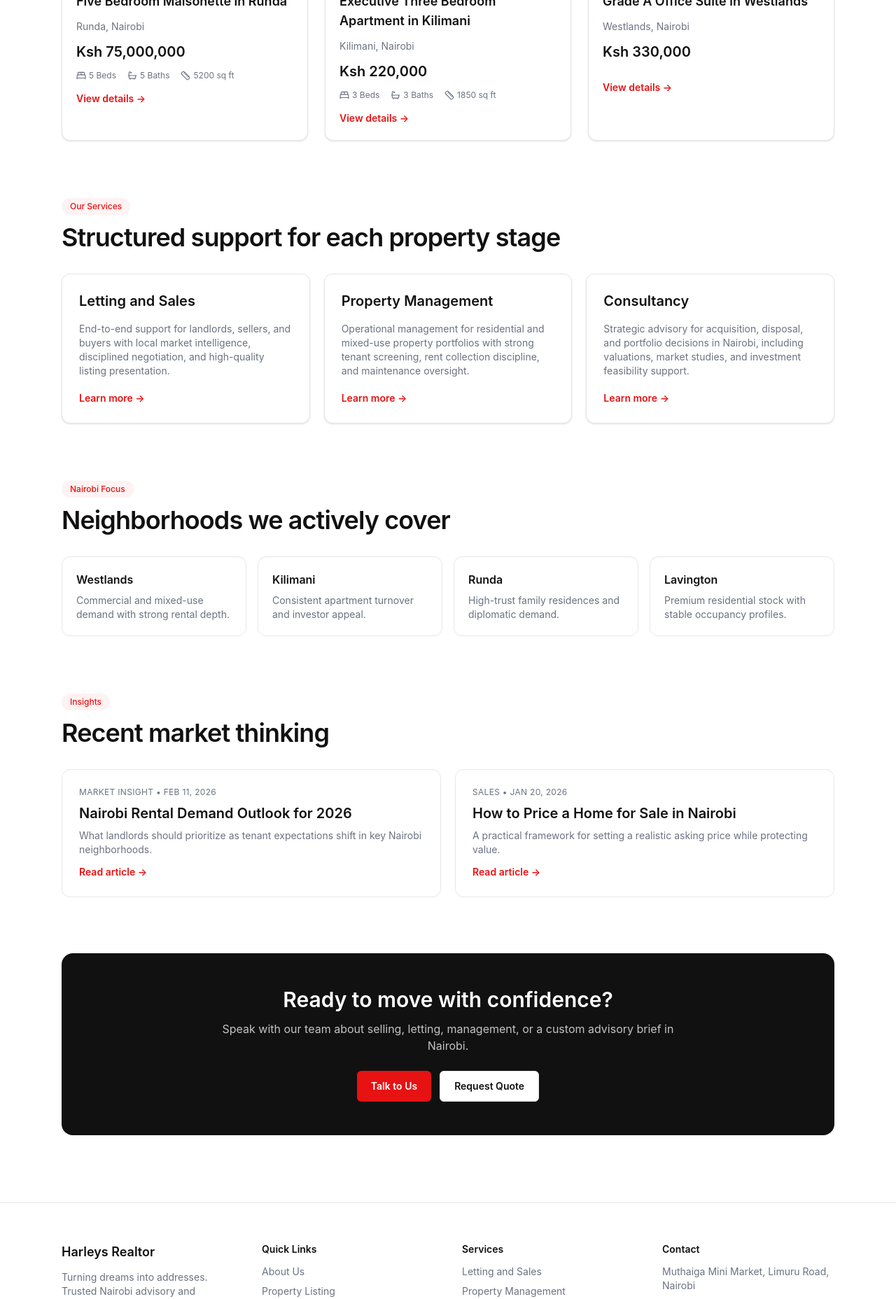
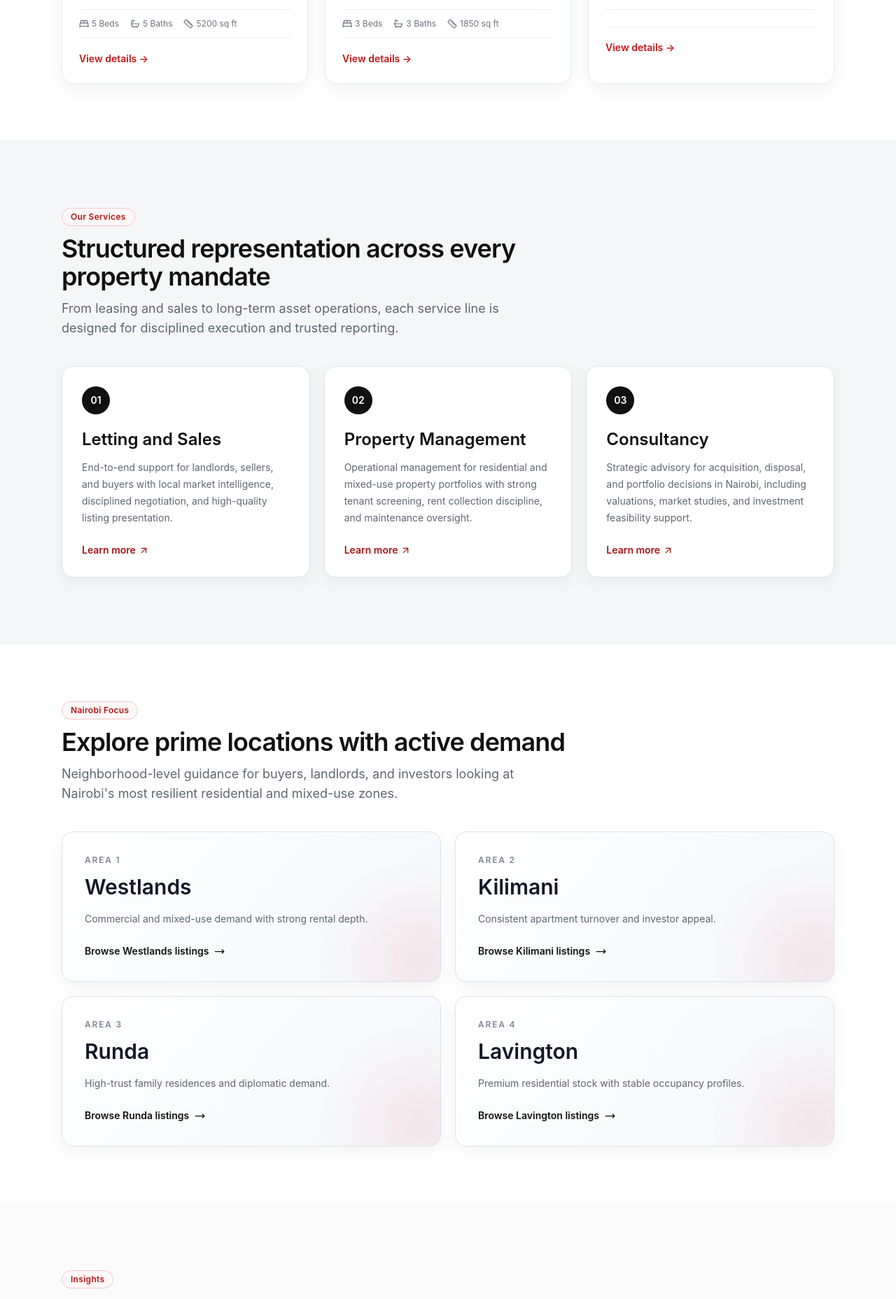
Before and after one commit to Mucherupn/harleys-realtor-clean, a Next.js app: page / in a window 1280 px wide. Shown: the part 1480-3336 px from the top of the page at 70% size. Built offline with nearby package versions, Linux system fonts and the light colour scheme.

Commit message:
Refine homepage sections and footer with premium visual rhythm

```diff
--- a/app/page.tsx
+++ b/app/page.tsx
@@ -1,5 +1,4 @@
 import { Hero } from '@/components/home/hero';
-import { TrustStrip } from '@/components/home/trust-strip';
 import { FeaturedProperties } from '@/components/home/featured-properties';
 import { ServicesPreview } from '@/components/home/services-preview';
 import { LocationsPreview } from '@/components/home/locations-preview';
@@ -16,7 +15,6 @@ export default function HomePage() {
   return (
     <>
       <Hero />
-      <TrustStrip />
       <FeaturedProperties />
       <ServicesPreview />
       <LocationsPreview />
--- a/components/home/final-cta.tsx
+++ b/components/home/final-cta.tsx
@@ -4,15 +4,26 @@ import { SectionContainer } from '@/components/ui/section-container';
 
 export function FinalCta() {
   return (
-    <SectionContainer className="mt-20">
-      <div className="rounded-2xl bg-[#111111] px-6 py-12 text-center text-white md:px-12">
-        <h2 className="text-3xl font-semibold">Ready to move with confidence?</h2>
-        <p className="mx-auto mt-3 max-w-2xl text-white/75">Speak with our team about selling, letting, management, or a custom advisory brief in Nairobi.</p>
-        <div className="mt-6 flex justify-center gap-3">
-          <Link href="/contact"><Button>Talk to Us</Button></Link>
-          <Link href="/request-quote"><Button variant="secondary">Request Quote</Button></Link>
+    <section className="mt-20 bg-[#121315] py-18 md:py-24">
+      <SectionContainer>
+        <div className="mx-auto max-w-4xl text-center text-white">
+          <p className="text-xs font-semibold uppercase tracking-[0.18em] text-white/60">Begin Your Next Move</p>
+          <h2 className="mt-4 text-4xl font-semibold leading-tight md:text-5xl">Ready to execute with confidence in Nairobi?</h2>
+          <p className="mx-auto mt-5 max-w-2xl text-base leading-7 text-white/70 md:text-lg">
+            Engage Harleys Realtor for structured sales, lettings, management, and advisory support built for long-term value.
+          </p>
+          <div className="mt-9 flex flex-wrap justify-center gap-3">
+            <Link href="/contact">
+              <Button className="h-12 rounded-full px-8">Talk to Us</Button>
+            </Link>
+            <Link href="/request-quote">
+              <Button variant="secondary" className="h-12 rounded-full border-white/20 bg-transparent px-8 text-white hover:bg-white/10">
+                Request Quote
+              </Button>
+            </Link>
+          </div>
         </div>
-      </div>
-    </SectionContainer>
+      </SectionContainer>
+    </section>
   );
 }
--- a/components/home/insights-preview.tsx
+++ b/components/home/insights-preview.tsx
@@ -5,19 +5,54 @@ import { posts } from '@/lib/queries/public';
 import { formatDate } from '@/lib/utils/format';
 
 export function InsightsPreview() {
+  const [featuredPost, ...otherPosts] = posts;
+
   return (
-    <SectionContainer className="mt-20 space-y-8">
-      <SectionHeading eyebrow="Insights" title="Recent market thinking" />
-      <div className="grid gap-5 md:grid-cols-2">
-        {posts.map((post) => (
-          <article key={post.id} className="rounded-xl border border-[#e5e7eb] p-6">
-            <p className="text-xs uppercase tracking-wide text-[#6b7280]">{post.category} • {formatDate(post.publishedAt)}</p>
-            <h3 className="mt-2 text-xl font-semibold text-[#111111]">{post.title}</h3>
-            <p className="mt-2 text-sm text-[#6b7280]">{post.excerpt}</p>
-            <Link href={`/blog/${post.slug}`} className="mt-3 inline-flex text-sm font-semibold text-[#e71212]">Read article →</Link>
-          </article>
-        ))}
-      </div>
-    </SectionContainer>
+    <section className="mt-20 bg-[#fbfbfc] py-18 md:py-24">
+      <SectionContainer className="space-y-10">
+        <SectionHeading
+          eyebrow="Insights"
+          title="Nairobi Property Journal"
+          description="Clear market intelligence, pricing perspectives, and strategic guidance for high-value real estate decisions."
+          action={
+            <Link
+              href="/blog"
+              className="inline-flex items-center rounded-full border border-[#d9dde5] px-5 py-2 text-sm font-semibold text-[#1c2430] transition-colors hover:border-[#111111]"
+            >
+              View All Insights
+            </Link>
+          }
+        />
+        <div className="grid gap-5 lg:grid-cols-[1.2fr_0.8fr]">
+          {featuredPost ? (
+            <article className="rounded-2xl border border-[#dde2ea] bg-white p-8 shadow-[0_10px_28px_rgba(17,17,17,0.06)]">
+              <p className="text-xs font-semibold uppercase tracking-[0.14em] text-[#8b92a0]">
+                {featuredPost.category} · {formatDate(featuredPost.publishedAt)}
+              </p>
+              <h3 className="mt-4 text-3xl font-semibold leading-tight text-[#111111]">{featuredPost.title}</h3>
+              <p className="mt-4 text-base leading-7 text-[#5f6773]">{featuredPost.excerpt}</p>
+              <p className="mt-4 text-sm font-medium text-[#707887]">By {featuredPost.author}</p>
+              <Link href={`/blog/${featuredPost.slug}`} className="mt-8 inline-flex text-sm font-semibold text-[#a41414]">
+                Read full article →
+              </Link>
+            </article>
+          ) : null}
+          <div className="space-y-4">
+            {otherPosts.map((post) => (
+              <article key={post.id} className="rounded-2xl border border-[#e2e6ec] bg-white p-6">
+                <p className="text-xs font-semibold uppercase tracking-[0.12em] text-[#8b92a0]">
+                  {post.category} · {formatDate(post.publishedAt)}
+                </p>
+                <h3 className="mt-2 text-xl font-semibold text-[#111111]">{post.title}</h3>
+                <p className="mt-2 text-sm leading-6 text-[#5f6773]">{post.excerpt}</p>
+                <Link href={`/blog/${post.slug}`} className="mt-3 inline-flex text-sm font-semibold text-[#a41414]">
+                  Read article →
+                </Link>
+              </article>
+            ))}
+          </div>
+        </div>
+      </SectionContainer>
+    </section>
   );
 }
--- a/components/home/locations-preview.tsx
+++ b/components/home/locations-preview.tsx
@@ -1,16 +1,33 @@
+import Link from 'next/link';
+import { MoveRight } from 'lucide-react';
 import { SectionContainer } from '@/components/ui/section-container';
 import { SectionHeading } from '@/components/ui/section-heading';
 import { focusLocations } from '@/lib/queries/public';
 
 export function LocationsPreview() {
   return (
-    <SectionContainer className="mt-20 space-y-8">
-      <SectionHeading eyebrow="Nairobi Focus" title="Neighborhoods we actively cover" />
-      <div className="grid gap-4 md:grid-cols-2 lg:grid-cols-4">
-        {focusLocations.map((location) => (
-          <article key={location.name} className="rounded-xl border border-[#e5e7eb] p-5">
-            <h3 className="font-semibold text-[#111111]">{location.name}</h3>
-            <p className="mt-2 text-sm text-[#6b7280]">{location.summary}</p>
+    <SectionContainer className="mt-20 space-y-10">
+      <SectionHeading
+        eyebrow="Nairobi Focus"
+        title="Explore prime locations with active demand"
+        description="Neighborhood-level guidance for buyers, landlords, and investors looking at Nairobi's most resilient residential and mixed-use zones."
+      />
+      <div className="grid gap-5 md:grid-cols-2">
+        {focusLocations.map((location, index) => (
+          <article
+            key={location.name}
+            className="group relative overflow-hidden rounded-2xl border border-[#dde2ea] bg-[linear-gradient(130deg,#ffffff_0%,#f4f6fa_100%)] p-8 shadow-[0_8px_24px_rgba(17,17,17,0.05)]"
+          >
+            <p className="text-xs font-semibold uppercase tracking-[0.15em] text-[#7f8794]">Area {index + 1}</p>
+            <h3 className="mt-3 text-3xl font-semibold text-[#121826]">{location.name}</h3>
+            <p className="mt-4 max-w-md text-sm leading-6 text-[#5f6773]">{location.summary}</p>
+            <Link
+              href="/properties"
+              className="mt-6 inline-flex items-center gap-2 text-sm font-semibold text-[#111111] transition-colors group-hover:text-[#a11414]"
+            >
+              Browse {location.name} listings <MoveRight size={15} />
+            </Link>
+            <div className="pointer-events-none absolute -bottom-10 -right-10 h-36 w-36 rounded-full bg-[#e71212]/8 blur-2xl" />
           </article>
         ))}
       </div>
--- a/components/home/services-preview.tsx
+++ b/components/home/services-preview.tsx
@@ -1,22 +1,39 @@
 import Link from 'next/link';
+import { ArrowUpRight } from 'lucide-react';
 import { SectionContainer } from '@/components/ui/section-container';
 import { SectionHeading } from '@/components/ui/section-heading';
 import { services } from '@/lib/queries/public';
-import { Card } from '@/components/ui/card';
 
 export function ServicesPreview() {
   return (
-    <SectionContainer className="mt-20 space-y-8">
-      <SectionHeading eyebrow="Our Services" title="Structured support for each property stage" />
-      <div className="grid gap-5 md:grid-cols-3">
-        {services.map((service) => (
-          <Card key={service.slug} className="space-y-4">
-            <h3 className="text-xl font-semibold text-[#111111]">{service.title}</h3>
-            <p className="text-sm text-[#6b7280]">{service.description}</p>
-            <Link href={`/services/${service.slug}`} className="text-sm font-semibold text-[#e71212]">Learn more →</Link>
-          </Card>
-        ))}
-      </div>
-    </SectionContainer>
+    <section className="mt-20 bg-[#f5f6f8] py-18 md:py-24">
+      <SectionContainer className="space-y-10">
+        <SectionHeading
+          eyebrow="Our Services"
+          title="Structured representation across every property mandate"
+          description="From leasing and sales to long-term asset operations, each service line is designed for disciplined execution and trusted reporting."
+        />
+        <div className="grid gap-5 md:grid-cols-3">
+          {services.map((service, index) => (
+            <article
+              key={service.slug}
+              className="group flex h-full flex-col rounded-2xl border border-[#e2e6ec] bg-white p-7 shadow-[0_6px_20px_rgba(17,17,17,0.05)] transition hover:border-[#d4d9e2] hover:shadow-[0_12px_26px_rgba(17,17,17,0.08)]"
+            >
+              <div className="mb-5 inline-flex h-10 w-10 items-center justify-center rounded-full bg-[#111111] text-sm font-semibold text-white">
+                0{index + 1}
+              </div>
+              <h3 className="text-2xl font-semibold text-[#111111]">{service.title}</h3>
+              <p className="mt-3 flex-1 text-sm leading-6 text-[#5f6773]">{service.description}</p>
+              <Link
+                href={`/services/${service.slug}`}
+                className="mt-6 inline-flex items-center gap-1 text-sm font-semibold text-[#a41414] transition-colors group-hover:text-[#7f1010]"
+              >
+                Learn more <ArrowUpRight size={15} />
+              </Link>
+            </article>
+          ))}
+        </div>
+      </SectionContainer>
+    </section>
   );
 }
--- a/components/layout/footer.tsx
+++ b/components/layout/footer.tsx
@@ -1,41 +1,82 @@
 import Link from 'next/link';
 import { siteConfig } from '@/lib/constants/site';
 
+const quickLinks = [
+  { href: '/about', label: 'About Us' },
+  { href: '/properties', label: 'Property Listings' },
+  { href: '/team', label: 'Our Team' },
+  { href: '/blog', label: 'News & Insights' },
+  { href: '/contact', label: 'Contact' }
+] as const;
+
+const serviceLinks = [
+  { href: '/services/letting-and-sales', label: 'Letting and Sales' },
+  { href: '/services/property-management', label: 'Property Management' },
+  { href: '/services/consultancy', label: 'Consultancy' }
+] as const;
+
 export function Footer() {
   return (
-    <footer className="mt-24 border-t border-[#e5e7eb] bg-white">
-      <div className="mx-auto grid max-w-6xl gap-10 px-4 py-14 md:grid-cols-4 md:px-6">
-        <div className="space-y-3">
-          <h3 className="text-lg font-semibold text-[#111111]">{siteConfig.name}</h3>
-          <p className="text-sm text-[#6b7280]">Turning dreams into addresses. Trusted Nairobi advisory and execution across sales, lettings, and management.</p>
+    <footer className="bg-[#111214] text-white">
+      <div className="mx-auto grid max-w-6xl gap-12 px-4 py-16 md:grid-cols-2 md:px-6 lg:grid-cols-4 lg:gap-10 lg:py-20">
+        <div className="space-y-4 lg:col-span-1">
+          <h3 className="text-2xl font-semibold tracking-tight">{siteConfig.name}</h3>
+          <p className="max-w-sm text-sm leading-6 text-white/68">
+            Premium Nairobi real estate advisory and execution across sales, lettings, management, and strategic consultancy.
+          </p>
+          <p className="text-xs font-medium uppercase tracking-[0.14em] text-white/45">Established {siteConfig.establishedYear}</p>
         </div>
+
         <div>
-          <h4 className="text-sm font-semibold text-[#111111]">Quick Links</h4>
-          <ul className="mt-3 space-y-2 text-sm text-[#6b7280]">
-            <li><Link href="/about">About Us</Link></li>
-            <li><Link href="/properties">Property Listing</Link></li>
-            <li><Link href="/team">Team</Link></li>
-            <li><Link href="/blog">News & Insights</Link></li>
+          <h4 className="text-xs font-semibold uppercase tracking-[0.12em] text-white/55">Quick Links</h4>
+          <ul className="mt-4 space-y-3 text-sm text-white/78">
+            {quickLinks.map((link) => (
+              <li key={link.href}>
+                <Link href={link.href} className="transition-colors hover:text-white">
+                  {link.label}
+                </Link>
+              </li>
+            ))}
           </ul>
         </div>
+
         <div>
-          <h4 className="text-sm font-semibold text-[#111111]">Services</h4>
-          <ul className="mt-3 space-y-2 text-sm text-[#6b7280]">
-            <li><Link href="/services/letting-and-sales">Letting and Sales</Link></li>
-            <li><Link href="/services/property-management">Property Management</Link></li>
-            <li><Link href="/services/consultancy">Consultancy</Link></li>
+          <h4 className="text-xs font-semibold uppercase tracking-[0.12em] text-white/55">Services</h4>
+          <ul className="mt-4 space-y-3 text-sm text-white/78">
+            {serviceLinks.map((link) => (
+              <li key={link.href}>
+                <Link href={link.href} className="transition-colors hover:text-white">
+                  {link.label}
+                </Link>
+              </li>
+            ))}
           </ul>
         </div>
+
         <div>
-          <h4 className="text-sm font-semibold text-[#111111]">Contact</h4>
-          <ul className="mt-3 space-y-2 text-sm text-[#6b7280]">
+          <h4 className="text-xs font-semibold uppercase tracking-[0.12em] text-white/55">Contact</h4>
+          <ul className="mt-4 space-y-3 text-sm leading-6 text-white/78">
             <li>{siteConfig.location}</li>
-            <li>{siteConfig.phone}</li>
-            <li>{siteConfig.email}</li>
+            <li>
+              <a href={`tel:${siteConfig.phone}`} className="transition-colors hover:text-white">
+                {siteConfig.phone}
+              </a>
+            </li>
+            <li>
+              <a href={`mailto:${siteConfig.email}`} className="transition-colors hover:text-white">
+                {siteConfig.email}
+              </a>
+            </li>
           </ul>
         </div>
       </div>
-      <div className="border-t border-[#e5e7eb] py-5 text-center text-sm text-[#6b7280]">© {new Date().getFullYear()} Harleys Realtor. All rights reserved.</div>
+
+      <div className="border-t border-white/12">
+        <div className="mx-auto flex max-w-6xl flex-col gap-3 px-4 py-5 text-xs text-white/55 md:flex-row md:items-center md:justify-between md:px-6">
+          <p>© {new Date().getFullYear()} Harleys Realtor. All rights reserved.</p>
+          <p>Turning dreams into addresses.</p>
+        </div>
+      </div>
     </footer>
   );
 }
--- a/components/properties/property-card.tsx
+++ b/components/properties/property-card.tsx
@@ -7,22 +7,42 @@ import { formatPrice } from '@/lib/utils/format';
 
 export function PropertyCard({ property }: { property: Property }) {
   return (
-    <Card className="space-y-4 p-0 overflow-hidden">
-      <div className="h-48 bg-[#f3f4f6]" />
-      <div className="space-y-3 p-5">
-        <div className="flex items-center justify-between">
+    <Card className="group overflow-hidden rounded-2xl border-[#e6eaf0] p-0 shadow-[0_8px_24px_rgba(17,17,17,0.06)] transition-all duration-300 hover:-translate-y-1 hover:shadow-[0_16px_34px_rgba(17,17,17,0.12)]">
+      <div className="relative h-52 bg-[linear-gradient(145deg,#f7f8fa,#eceff3)]">
+        <div className="absolute left-4 top-4">
           <Badge>{property.status === 'for-sale' ? 'For Sale' : 'To Let'}</Badge>
-          <p className="text-sm text-[#6b7280]">{property.propertyType}</p>
         </div>
-        <h3 className="text-lg font-semibold text-[#111111]">{property.title}</h3>
-        <p className="text-sm text-[#6b7280]">{property.location}</p>
-        <p className="text-xl font-semibold text-[#111111]">{formatPrice(property.price)}</p>
-        <div className="flex gap-4 text-xs text-[#6b7280]">
-          {property.bedrooms ? <span className="inline-flex items-center gap-1"><BedDouble size={14} /> {property.bedrooms} Beds</span> : null}
-          {property.bathrooms ? <span className="inline-flex items-center gap-1"><Bath size={14} /> {property.bathrooms} Baths</span> : null}
-          {property.areaSqFt ? <span className="inline-flex items-center gap-1"><Ruler size={14} /> {property.areaSqFt} sq ft</span> : null}
+      </div>
+      <div className="space-y-4 p-6">
+        <div className="flex items-center justify-between gap-2">
+          <p className="text-xs font-semibold uppercase tracking-[0.14em] text-[#8a92a0]">{property.propertyType}</p>
+          <p className="text-xl font-semibold text-[#111111]">{formatPrice(property.price)}</p>
         </div>
-        <Link href={`/properties/${property.slug}`} className="text-sm font-semibold text-[#e71212]">View details →</Link>
+        <h3 className="text-xl font-semibold leading-tight text-[#111111]">{property.title}</h3>
+        <p className="text-sm text-[#616977]">{property.location}</p>
+        <div className="flex flex-wrap gap-x-4 gap-y-2 border-y border-[#edf0f4] py-3 text-xs text-[#6b7280]">
+          {property.bedrooms ? (
+            <span className="inline-flex items-center gap-1">
+              <BedDouble size={14} /> {property.bedrooms} Beds
+            </span>
+          ) : null}
+          {property.bathrooms ? (
+            <span className="inline-flex items-center gap-1">
+              <Bath size={14} /> {property.bathrooms} Baths
+            </span>
+          ) : null}
+          {property.areaSqFt ? (
+            <span className="inline-flex items-center gap-1">
+              <Ruler size={14} /> {property.areaSqFt} sq ft
+            </span>
+          ) : null}
+        </div>
+        <Link
+          href={`/properties/${property.slug}`}
+          className="inline-flex items-center text-sm font-semibold text-[#c01717] transition-colors hover:text-[#8f1010]"
+        >
+          View details →
+        </Link>
       </div>
     </Card>
   );
--- a/components/ui/badge.tsx
+++ b/components/ui/badge.tsx
@@ -1,5 +1,9 @@
 import type { PropsWithChildren } from 'react';
 
 export function Badge({ children }: PropsWithChildren) {
-  return <span className="inline-flex rounded-full bg-[#fef2f2] px-3 py-1 text-xs font-medium text-[#e71212]">{children}</span>;
+  return (
+    <span className="inline-flex rounded-full border border-[#f4c7c7] bg-[#fff8f8] px-3 py-1 text-xs font-semibold tracking-wide text-[#b01515]">
+      {children}
+    </span>
+  );
 }
--- a/components/ui/section-heading.tsx
+++ b/components/ui/section-heading.tsx
@@ -1,17 +1,35 @@
+import type { ReactNode } from 'react';
 import { Badge } from '@/components/ui/badge';
+import { cn } from '@/lib/utils/cn';
 
 interface SectionHeadingProps {
   eyebrow?: string;
   title: string;
   description?: string;
+  action?: ReactNode;
+  tone?: 'light' | 'dark';
+  centered?: boolean;
 }
 
-export function SectionHeading({ eyebrow, title, description }: SectionHeadingProps) {
+export function SectionHeading({
+  eyebrow,
+  title,
+  description,
+  action,
+  tone = 'light',
+  centered = false
+}: SectionHeadingProps) {
+  const titleColor = tone === 'dark' ? 'text-white' : 'text-[#111111]';
+  const textColor = tone === 'dark' ? 'text-white/70' : 'text-[#5f6773]';
+
   return (
-    <div className="max-w-3xl space-y-3">
-      {eyebrow ? <Badge>{eyebrow}</Badge> : null}
-      <h2 className="text-3xl font-semibold tracking-tight text-[#111111] md:text-4xl">{title}</h2>
-      {description ? <p className="text-base text-[#6b7280] md:text-lg">{description}</p> : null}
+    <div className={cn('flex flex-col gap-6 md:flex-row md:items-end md:justify-between', centered && 'items-center text-center')}>
+      <div className={cn('max-w-3xl space-y-3', centered && 'mx-auto')}>
+        {eyebrow ? <Badge>{eyebrow}</Badge> : null}
+        <h2 className={cn('text-3xl font-semibold tracking-tight md:text-4xl', titleColor)}>{title}</h2>
+        {description ? <p className={cn('max-w-2xl text-base md:text-lg', textColor)}>{description}</p> : null}
+      </div>
+      {action ? <div className={cn('shrink-0', centered && 'mx-auto')}>{action}</div> : null}
     </div>
   );
 }
```
Also changed, not shown: components/home/featured-properties.tsx (+15 -2 lines).
